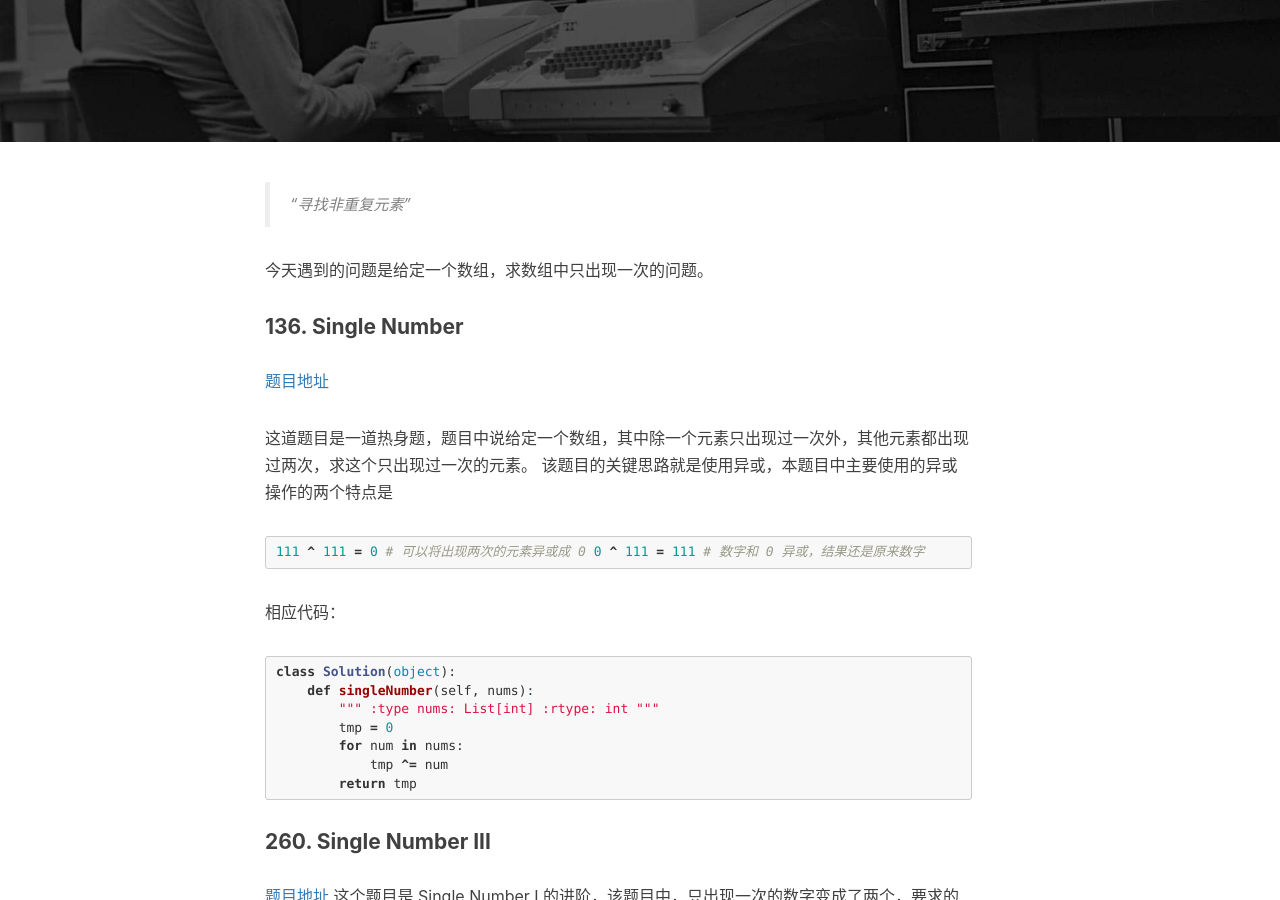
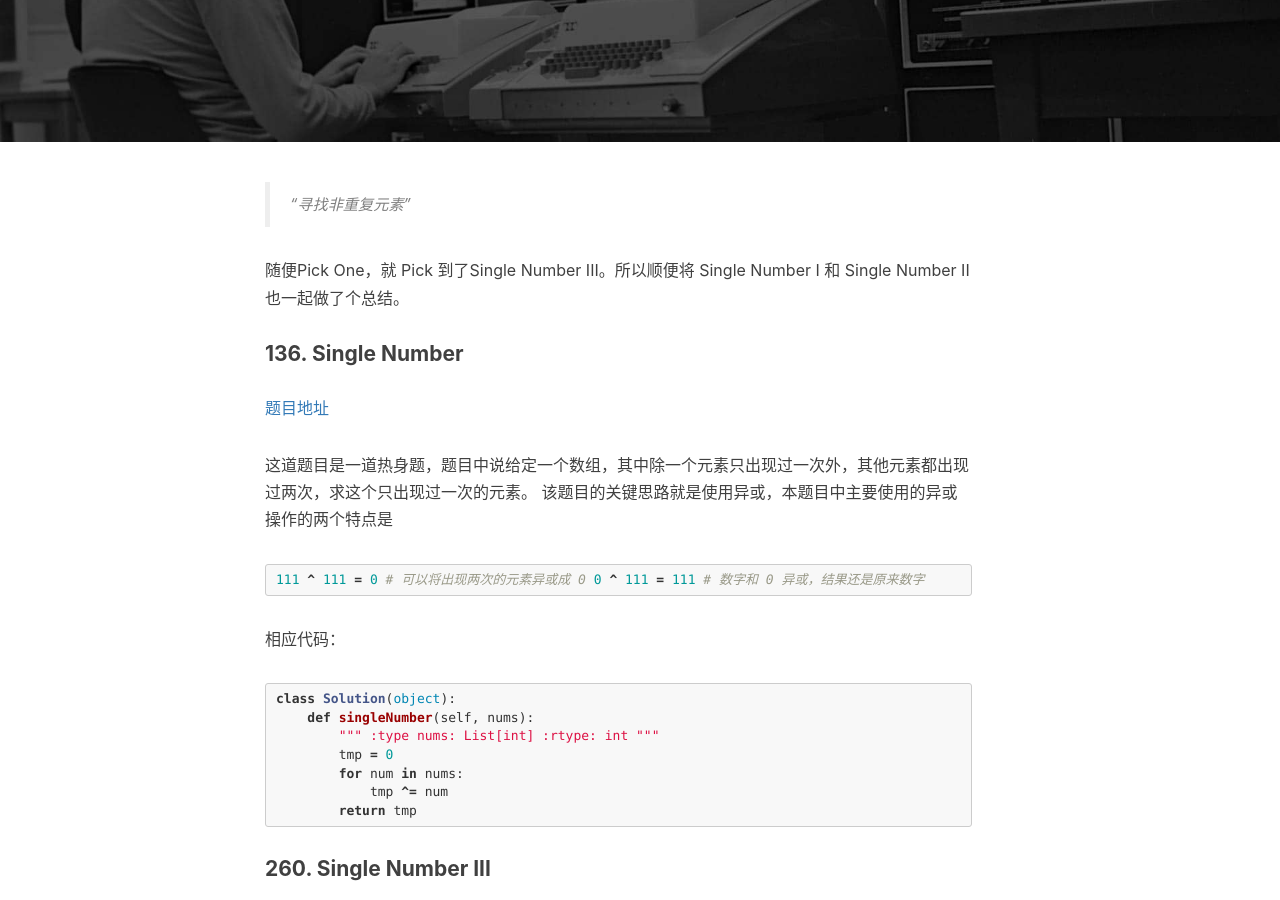
Before and after one commit to shihunyewu/shihunyewu.github.io, a Jekyll site: the page built from _posts/2018-04-05-Bit-Manipulation.md, in a window 1280 px wide and 900 px high, scrolled down 381 px. Built offline with Jekyll 4.4.1, drawn with Linux system fonts in a browser that asks for light colours; nearby versions of some CDN libraries; comment, search, counter and statistics services are not loaded.

Commit message:
修改Bit-Manipulation

```diff
--- a/_posts/2018-04-05-Bit-Manipulation.md
+++ b/_posts/2018-04-05-Bit-Manipulation.md
@@ -12,7 +12,7 @@ tags:
 
 > "寻找非重复元素"
 
-今天遇到的问题是给定一个数组，求数组中只出现一次的问题。
+随便Pick One，就 Pick 到了Single Number III。所以顺便将 Single Number I 和 Single Number II 也一起做了个总结。
 
 #### 136. Single Number
 [题目地址](https://leetcode.com/problems/single-number/description/)
@@ -40,6 +40,7 @@ class Solution(object):
 
 #### 260. Single Number III
 [题目地址](https://leetcode.com/problems/single-number-iii/description/)
+
 这个题目是 Single Number I 的进阶，该题目中，只出现一次的数字变成了两个，要求的也就是这两个数字。
 如果使用 Single Number I 中的方法，最后得到的 result_num 是待求数字 a 和 待求数字 b，这两个数字的异或结果。
 这个 result_num 中为 0 的二进制位是 a 和 b 相同的部分，为 1 的二进制位是 a 和 b 不同的部分。
@@ -83,6 +84,7 @@ class Solution(object):
 
 #### 137. Single Number II
 [题目地址](https://leetcode.com/problems/single-number-iii/description/)
+
 这道题目是将数组中数字的重复次数改成了三次。
 在网上看到其他人的思路是对数组中数字的相同一个二进制位求和之后对 3 取余，得到的余数就是只重复一次的数字的二进制位的结果。
 从这个思路看，其实 Single Number I 中的异或操作其实是对 2 取余。
```
